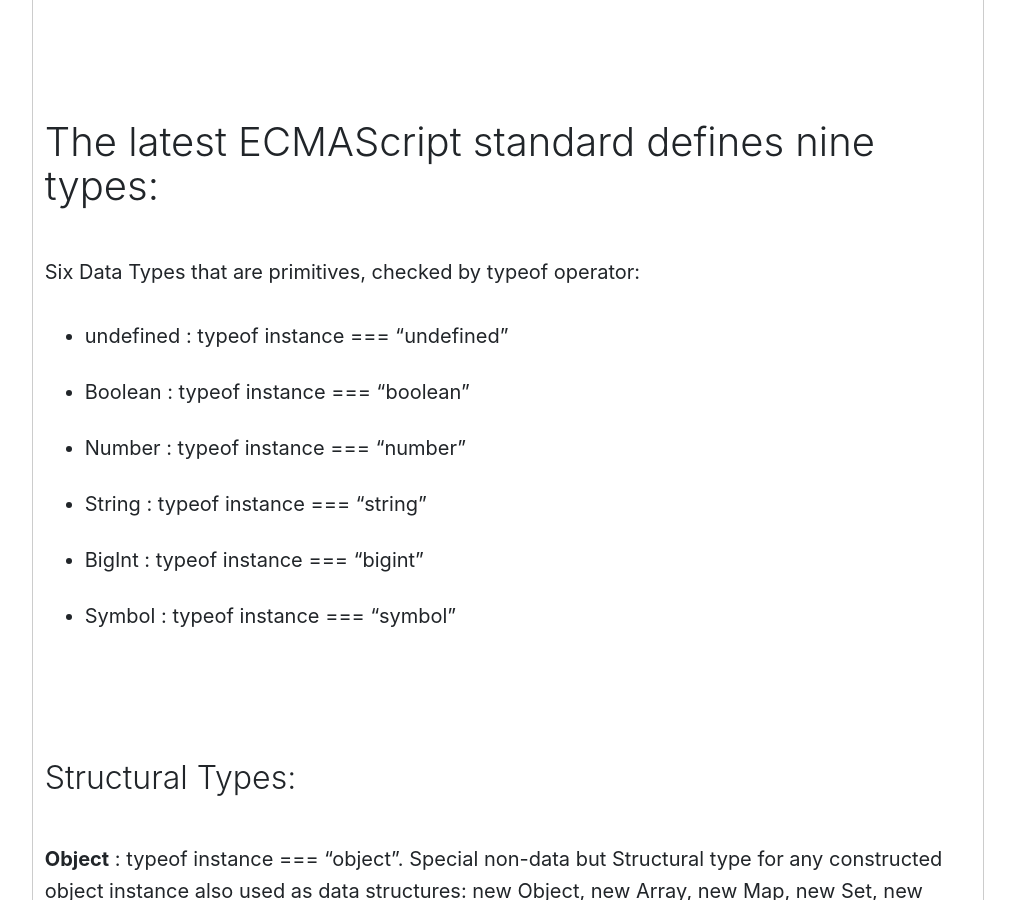
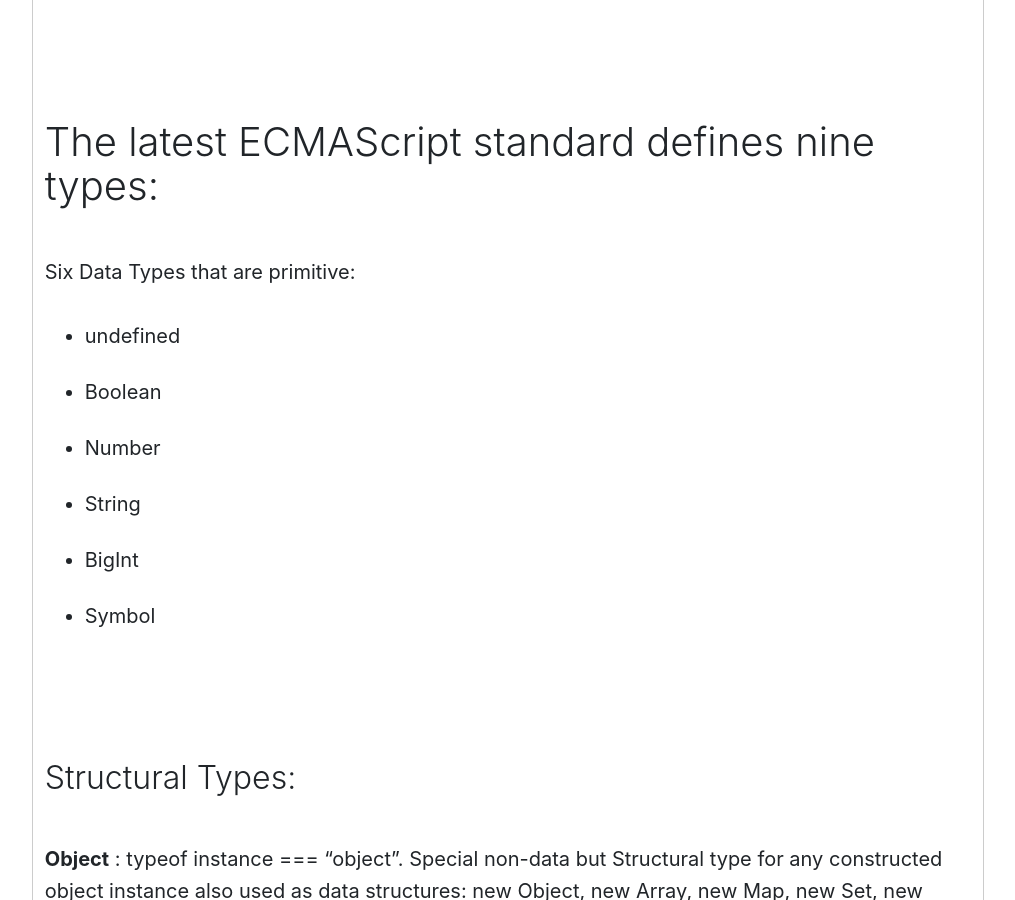
Before and after one commit to Montana-Media-Arts/441-web-tech-Spring2021-course, a Jekyll site: the page built from modules/week-3/_posts/2001-01-01-types-values.md, in a window 1280 px wide and 900 px high, scrolled down 1647 px. Shown: the whole window, without its empty margins (132-1147 px from the left). Built offline with Jekyll 4.4.1, drawn with Linux system fonts in a browser that asks for light colours; nearby versions of some CDN libraries; a script that is not in the unit is left out; comment, search, counter and statistics services are not loaded.

Commit message:
updated text

```diff
--- a/modules/week-3/_posts/2001-01-01-types-values.md
+++ b/modules/week-3/_posts/2001-01-01-types-values.md
@@ -41,14 +41,14 @@ Consider reading the following
 
 ### The latest ECMAScript standard defines nine types:
 
-Six Data Types that are primitives, checked by typeof operator:
+Six Data Types that are primitive:
 
-* undefined : typeof instance === "undefined"
-* Boolean : typeof instance === "boolean"
-* Number : typeof instance === "number"
-* String : typeof instance === "string"
-* BigInt : typeof instance === "bigint"
-* Symbol : typeof instance === "symbol"
+* undefined
+* Boolean
+* Number
+* String
+* BigInt
+* Symbol
 
 #### Structural Types:
 
```
Also changed, not shown: modules/week-3/_posts/2000-01-01-overview.md (+1 -1 lines).
